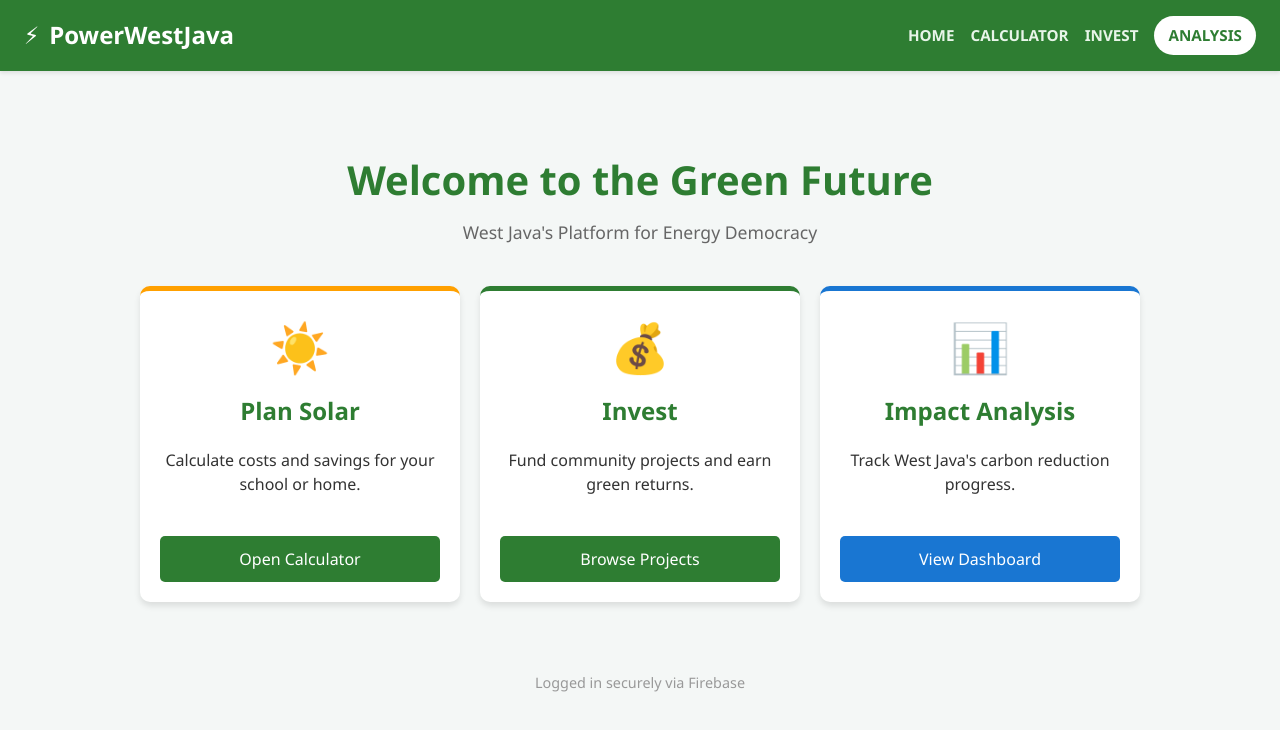
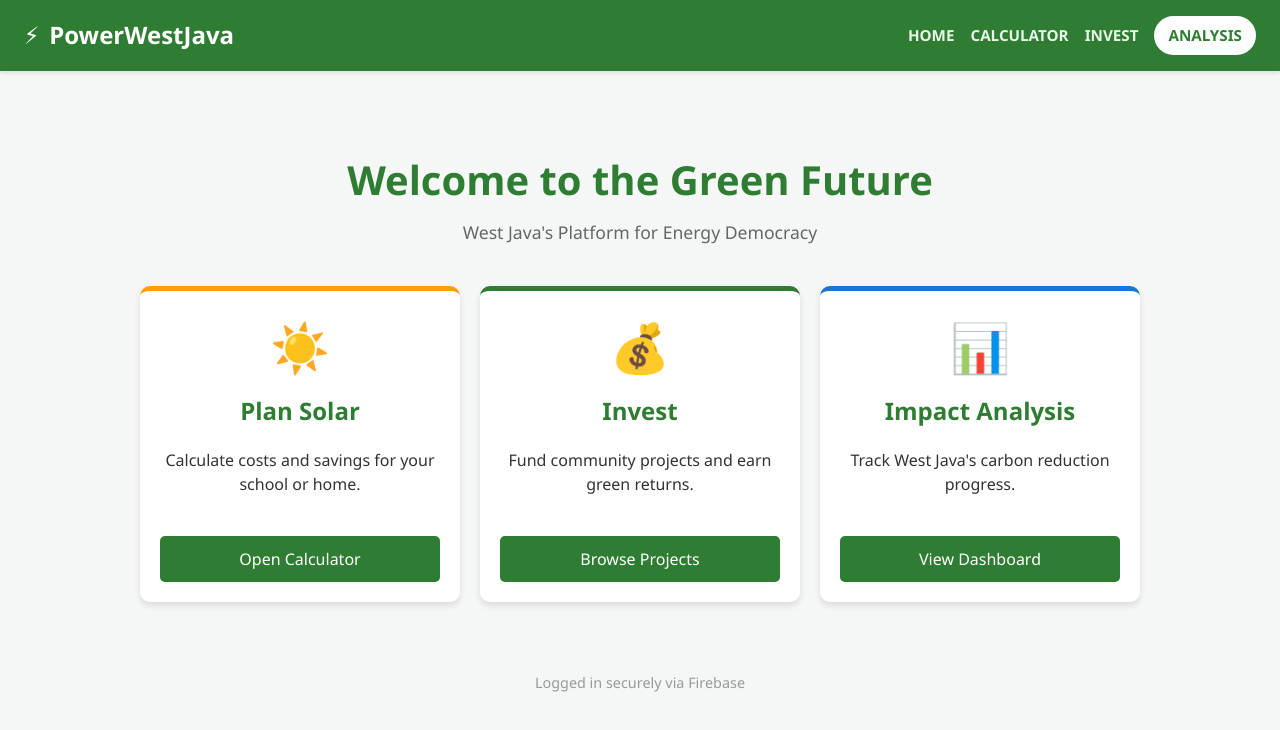
Before and after one commit to aiharshh/YDCT_36_SunTrackers, a React app in the folder frontend/: page /home in a window 1280 px wide. Shown: the top 730 px of the page. Built offline with nearby package versions, Linux system fonts and the light colour scheme; the HTML template or start-up script is replaced by a standard one.

Commit message:
change button.impact analysis color

```diff
--- a/frontend/src/pages/Home.jsx
+++ b/frontend/src/pages/Home.jsx
@@ -43,7 +43,7 @@ export default function Home() {
           <p>Track West Java's carbon reduction progress.</p>
           <br/>
           <Link to="/analysis">
-            <button className="btn" style={{backgroundColor: '#1976d2'}}>
+            <button className="btn" style={{backgroundColor: '#2e7d32'}}>
               View Dashboard
             </button>
           </Link>
```
